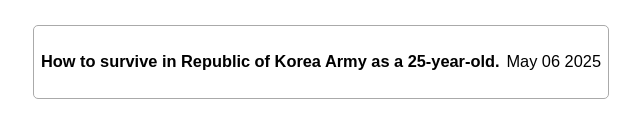
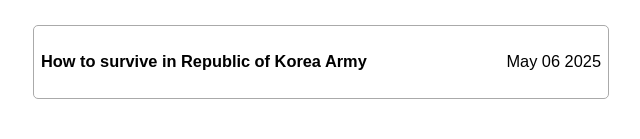
Before and after one commit to wontothree/blog, a plain HTML site: page index.html in a window 1280 px wide. Shown: the part 798-937 px from the top of the page, without its empty margins (319-959 px from the left). Drawn offline with Linux system fonts and the light colour scheme.

Commit message:
rename title of post

```diff
--- a/index.html
+++ b/index.html
@@ -70,7 +70,7 @@
 
         <a href="./posts/roka/" class="box" style="text-decoration:none; color:inherit;">
             <h3 style="display: flex; justify-content: space-between;">
-                <span>How to survive in Republic of Korea Army as a 25-year-old.</span>
+                <span>How to survive in Republic of Korea Army</span>
                 <span style="font-weight: normal;">May 06 2025</span>
             </h3>
         </a>
```
